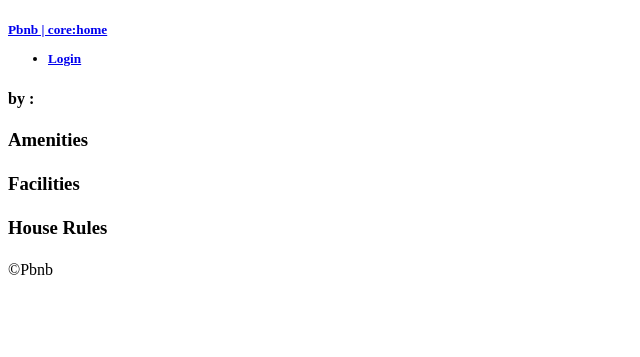
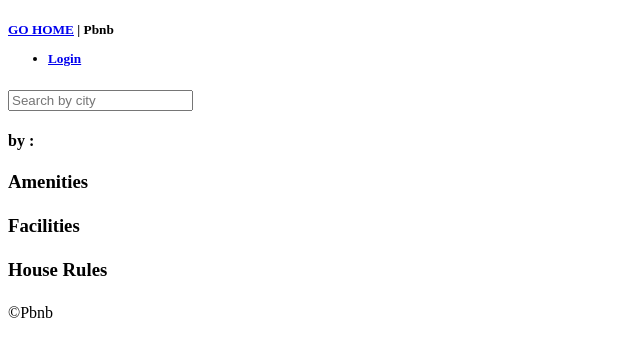
Before and after one commit to withlatte/airbnb_clone, a Django app: template templates/rooms/detail.html in a window 1280 px wide. Shown: the top 357 px of the page, without its empty margins (0-640 px from the left). Run offline with Django 3.2, Linux system fonts and the light colour scheme; the template is opened without the code that fills it, so the values that code supplies are empty.

Commit message:
completed Lesson #13.0

```diff
--- a/rooms/urls.py
+++ b/rooms/urls.py
@@ -3,4 +3,7 @@ from . import views
 
 app_name = "rooms"
 
-urlpatterns = [path("<int:pk>", views.room_detail, name="detail")]
+urlpatterns = [
+    path("<int:pk>", views.room_detail, name="detail"),
+    path("search/", views.search, name="search"),
+]
--- a/rooms/views.py
+++ b/rooms/views.py
@@ -22,6 +22,12 @@ def room_detail(request, pk):
         raise Http404
 
 
+def search(request):
+    city = request.GET.get("city")
+    city = str.capitalize(city)
+    return render(request, "rooms/search.html", {"city": city})
+
+
 """
 >> Using Class Room Detail
     (rooms/url.py) urlpatterns = [path("<int:pk>", views.RoomDetail.as_view(), name="detail")]
--- a/templates/base.html
+++ b/templates/base.html
@@ -7,8 +7,22 @@
     <title>{% block page_title %}{% endblock %} | &copy;Pbnb</title>
 </head>
 <body>
-{% include "partials/header.html" %}
+
+<header>
+    {% include "partials/nav.html" %}
+
+    {% block search-bar %}
+        <form method="get" action="{% url "rooms:search" %}">
+            <label>
+                <input name="city" placeholder="Search by city"/>
+            </label>
+        </form>
+    {% endblock search-bar %}
+</header>
+
 {% block content %}{% endblock content %}
+
 {% include "partials/footer.html" %}
+
 </body>
 </html>
--- a/templates/partials/header.html
+++ /dev/null
@@ -1,8 +0,0 @@
-<header>
-    <h5>
-        <a href="{% url "core:home" %}">Pbnb | core:home</a>
-        <ul>
-            <li><a href="#">Login</a></li>
-        </ul>
-    </h5>
-</header>
--- /dev/null
+++ b/templates/partials/nav.html
@@ -0,0 +1,6 @@
+<h5>
+    <a href="{% url "core:home" %}">GO HOME</a> | Pbnb
+    <ul>
+        <li><a href="#">Login</a></li>
+    </ul>
+</h5>
```
Also changed, not shown: templates/rooms/search.html (added, +9 -0 lines).
